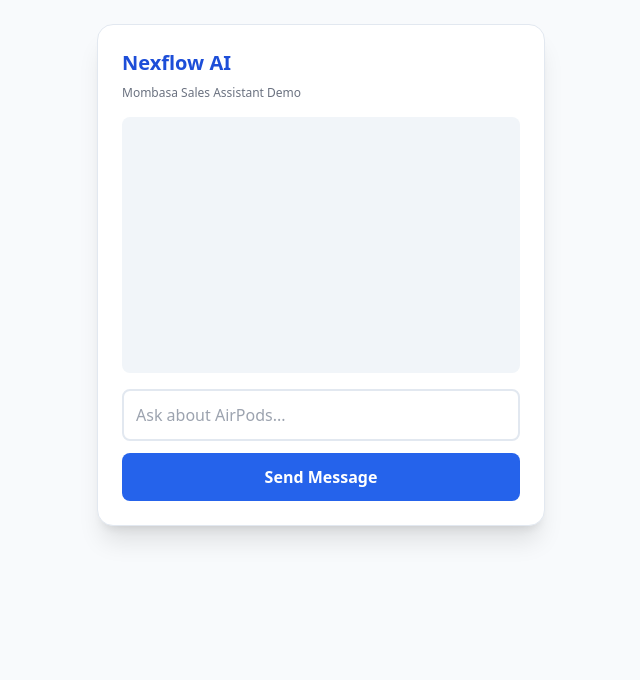
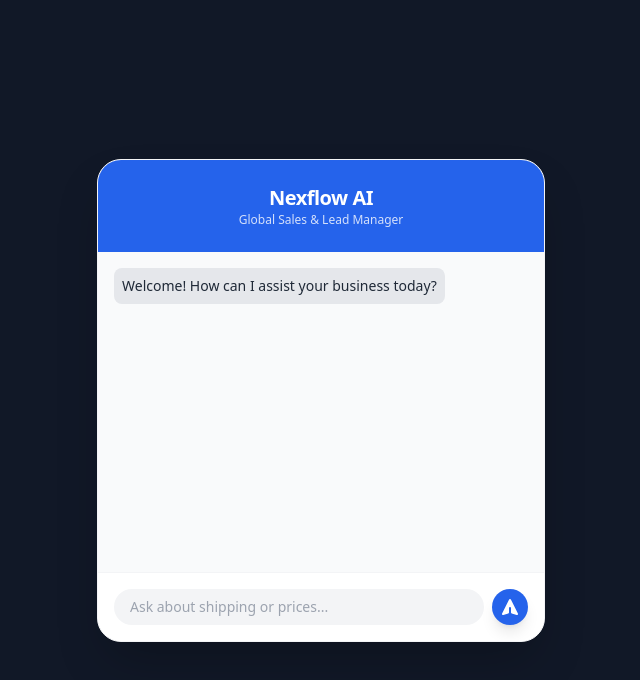
Before and after one commit to hinjazz/Lead-Manager-AI, a plain HTML site: page index.html in a window 1280 px wide. Shown: the whole page, without its empty margins (319-959 px from the left). Drawn offline with nearby package versions, Linux system fonts and the light colour scheme.

Commit message:
Update index.html
<!DOCTYPE html>
<html lang="en">
<head>
    <meta charset="UTF-8">
    <meta name="viewport" content="width=device-width, initial-scale=1.0">
    <title>Nexflow Global | AI Sales Assistant</title>
    <script src="https://cdn.tailwindcss.com"></script>
</head>
<body class="bg-gray-900 flex items-center justify-center min-h-screen p-4">
    <div class="w-full max-w-md bg-white rounded-3xl shadow-2xl overflow-hidden border border-gray-100">
        <div class="bg-blue-600 p-6 text-white text-center">
            <h1 class="text-xl font-bold tracking-tight">Nexflow AI</h1>
            <p class="text-xs opacity-80">Global Sales & Lead Manager</p>
        </div>

        <div id="chat" class="h-80 overflow-y-auto p-4 space-y-4 bg-gray-50 text-gray-800 text-sm">
            <div class="text-left"><span class="bg-gray-200 p-2 rounded-lg inline-block">Welcome! How can I assist your business today?</span></div>
        </div>

        <div class="p-4 bg-white border-t border-gray-100">
            <div class="flex gap-2">
                <input type="text" id="input" class="flex-1 bg-gray-100 border-none rounded-full px-4 py-2 text-sm focus:ring-2 focus:ring-blue-500 outline-none" placeholder="Ask about shipping or prices...">
                <button onclick="askAI()" class="bg-blue-600 text-white p-2 rounded-full hover:bg-blue-700 transition shadow-lg">
                    <svg xmlns="http://www.w3.org/2000/svg" class="h-5 w-5" viewBox="0 0 20 20" fill="currentColor">
                        <path d="M10.894 2.553a1 1 0 00-1.788 0l-7 14a1 1 0 001.169 1.409l5-1.429A1 1 0 009 15.571V11a1 1 0 112 0v4.571a1 1 0 00.725.962l5 1.428a1 1 0 001.17-1.408l-7-14z" />
                    </svg>
                </button>
            </div>
        </div>
    </div>
    <script src="app.js"></script>
</body>
</html>

```diff
--- a/index.html
+++ b/index.html
@@ -3,16 +3,30 @@
 <head>
     <meta charset="UTF-8">
     <meta name="viewport" content="width=device-width, initial-scale=1.0">
-    <title>Nexflow AI Assistant</title>
+    <title>Nexflow Global | AI Sales Assistant</title>
     <script src="https://cdn.tailwindcss.com"></script>
 </head>
-<body class="bg-slate-50 p-6">
-    <div class="max-w-md mx-auto bg-white rounded-2xl shadow-xl p-6 border border-slate-200">
-        <h1 class="text-xl font-bold text-blue-700 mb-2">Nexflow AI</h1>
-        <p class="text-xs text-gray-500 mb-4">Mombasa Sales Assistant Demo</p>
-        <div id="chat" class="h-64 overflow-y-auto mb-4 p-3 bg-slate-100 rounded-lg text-sm"></div>
-        <input type="text" id="input" class="w-full border-2 border-slate-200 rounded-lg p-3 mb-3 focus:border-blue-500 outline-none" placeholder="Ask about AirPods...">
-        <button onclick="askAI()" class="w-full bg-blue-600 text-white py-3 rounded-lg font-bold hover:bg-blue-700 transition">Send Message</button>
+<body class="bg-gray-900 flex items-center justify-center min-h-screen p-4">
+    <div class="w-full max-w-md bg-white rounded-3xl shadow-2xl overflow-hidden border border-gray-100">
+        <div class="bg-blue-600 p-6 text-white text-center">
+            <h1 class="text-xl font-bold tracking-tight">Nexflow AI</h1>
+            <p class="text-xs opacity-80">Global Sales & Lead Manager</p>
+        </div>
+
+        <div id="chat" class="h-80 overflow-y-auto p-4 space-y-4 bg-gray-50 text-gray-800 text-sm">
+            <div class="text-left"><span class="bg-gray-200 p-2 rounded-lg inline-block">Welcome! How can I assist your business today?</span></div>
+        </div>
+
+        <div class="p-4 bg-white border-t border-gray-100">
+            <div class="flex gap-2">
+                <input type="text" id="input" class="flex-1 bg-gray-100 border-none rounded-full px-4 py-2 text-sm focus:ring-2 focus:ring-blue-500 outline-none" placeholder="Ask about shipping or prices...">
+                <button onclick="askAI()" class="bg-blue-600 text-white p-2 rounded-full hover:bg-blue-700 transition shadow-lg">
+                    <svg xmlns="http://www.w3.org/2000/svg" class="h-5 w-5" viewBox="0 0 20 20" fill="currentColor">
+                        <path d="M10.894 2.553a1 1 0 00-1.788 0l-7 14a1 1 0 001.169 1.409l5-1.429A1 1 0 009 15.571V11a1 1 0 112 0v4.571a1 1 0 00.725.962l5 1.428a1 1 0 001.17-1.408l-7-14z" />
+                    </svg>
+                </button>
+            </div>
+        </div>
     </div>
     <script src="app.js"></script>
 </body>
```
